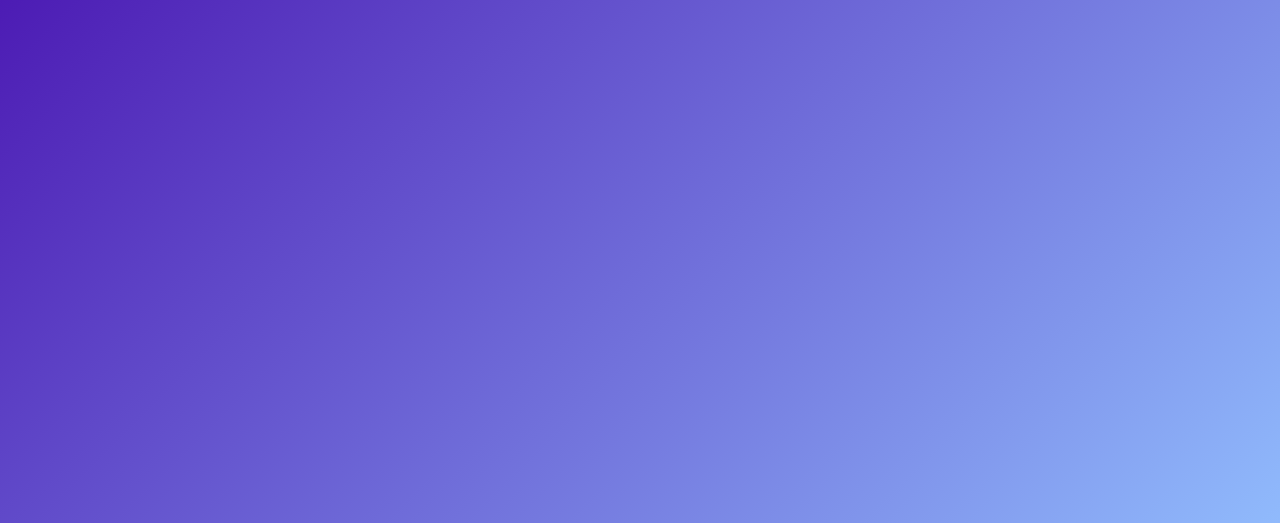
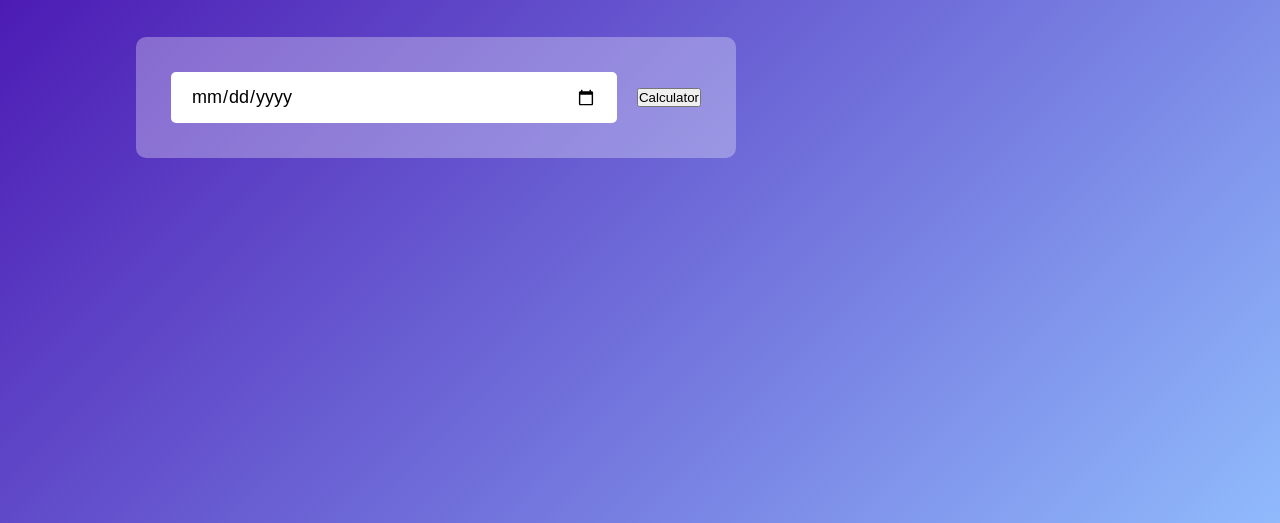
Before and after one commit to SherbulMohammed/age-calculator-app, a plain HTML site: page index.html in a window 1280 px wide. Shown: the part 277-800 px from the top of the page. Drawn offline with Linux system fonts and the light colour scheme.

Commit message:
Added CSS for input box where user can select their d/o/b.

```diff
--- a/index.html
+++ b/index.html
@@ -10,6 +10,10 @@
 <div class="container">
     <div class="calculator">
         <h1>JavaScript<br><span>Age Calculator</span></h1>
+        <div class="input-box">
+            <input type="date" id="date">
+            <button>Calculator</button>
+        </div>
     </div>
 </div>
 
--- a/style.css
+++ b/style.css
@@ -27,3 +27,23 @@
 .calculator h1 span {
     color: #ffff76;
 }
+
+.input-box {
+    margin: 40px 0;
+    padding: 35px;
+    border-radius: 10px;
+    background: rgba(255,255,255,0.3);
+    display: flex;
+    align-items: center;
+}
+
+.input-box input {
+    flex: 1;
+    margin-right: 20px;
+    padding: 14px 20px;
+    border: 0;
+    outline: 0;
+    font-size: 18px;
+    border-radius: 5px;
+    position: relative;
+}
```
